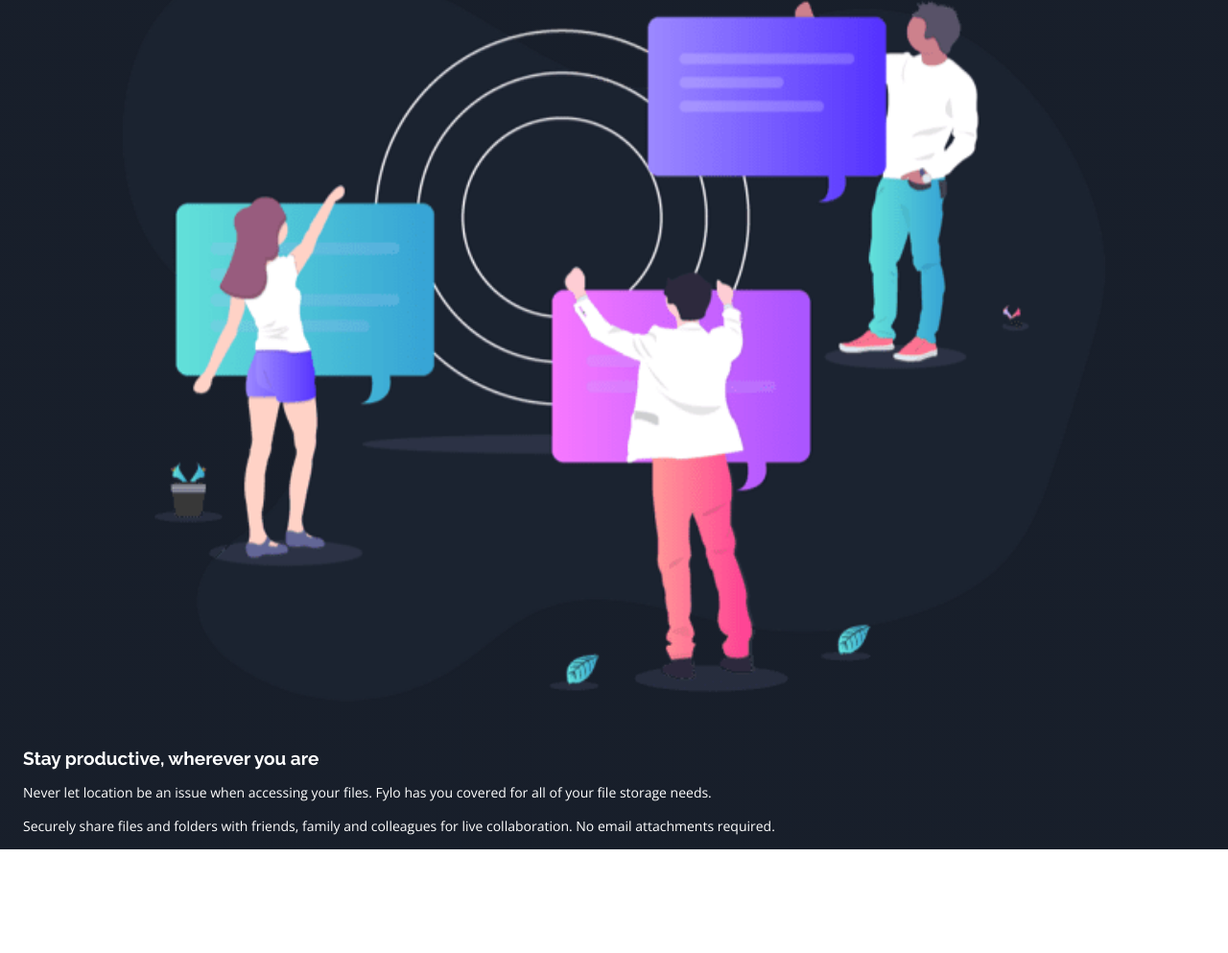
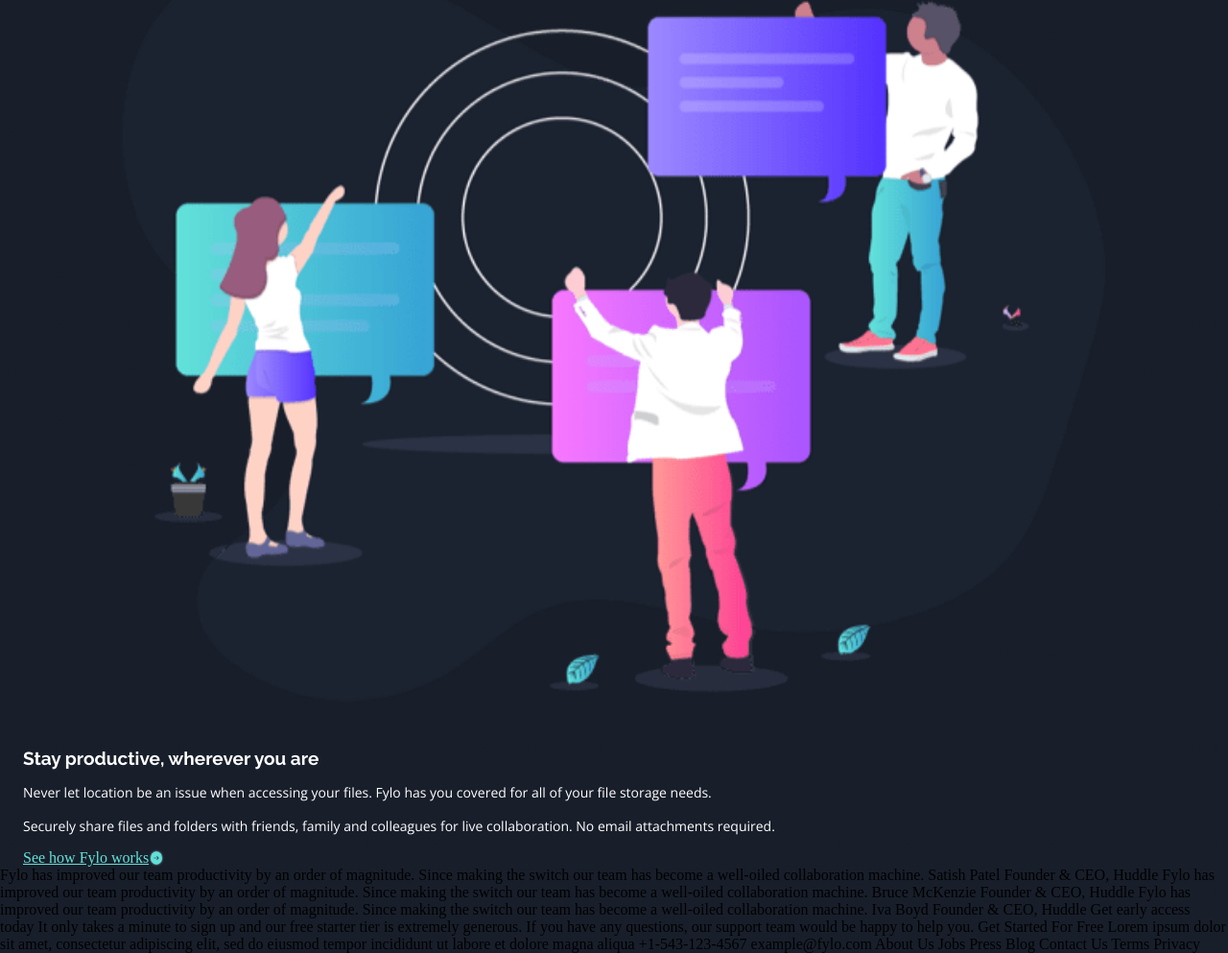
Before and after one commit to carlosqdev/fylo-dark-landing-page, a plain HTML site: page index.html in a window 1280 px wide. Shown: the part 2257-3250 px from the top of the page at 96% size. Before the commit the page ends 3142 px from the top, so only its background shows below. Drawn offline with nearby package versions, Linux system fonts and the light colour scheme.

Commit message:
Aun falta resolver problema con el text decoration

```diff
--- a/index.html
+++ b/index.html
@@ -99,12 +99,16 @@
             Securely share files and folders with friends, family and colleagues for live collaboration. No email
   attachments required.
           </p>
+          <div class="why__div">
+            <a href="">See how Fylo works</a>
+            <img src="./img/icon-arrow.svg" alt="">
+          </div>
         </div>
       </div>
     </div>
   </section>
 
-  <section class="this__none">
+  <section>
 
   Fylo has improved our team productivity by an order of magnitude. Since making the switch our team has
   become a well-oiled collaboration machine.
--- a/scss/components/why.scss
+++ b/scss/components/why.scss
@@ -66,6 +66,16 @@
                     color: var(--white);
                     padding: 0 1.5rem 0 1.5rem;
                 }
+
+                & .why__div {
+                    padding: 0 1.5rem 0 1.5rem;
+                    display: flex;
+                    align-items: stretch;
+
+                    & a {
+                        color: var(--cyan);
+                    }
+                }
             }
         }
     }
```
Also changed, not shown: css/styles.css, 1 other file.
